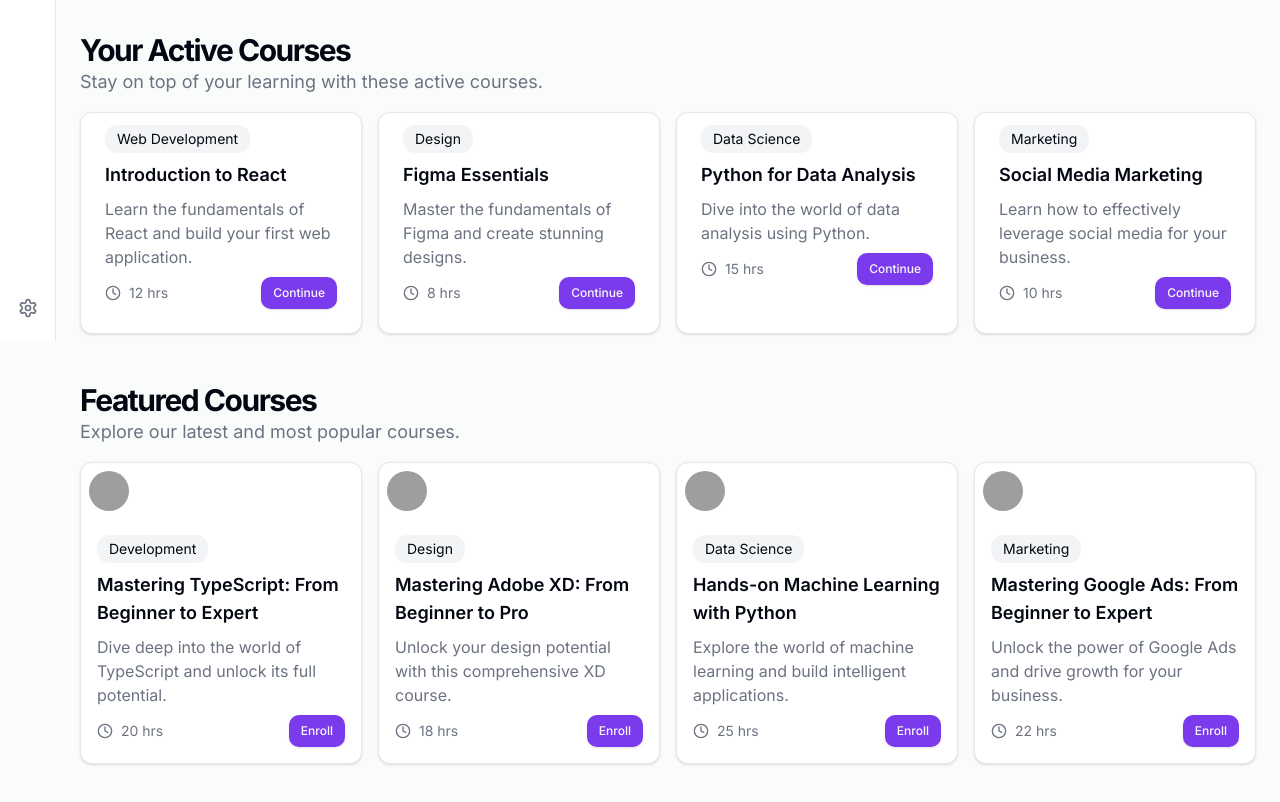
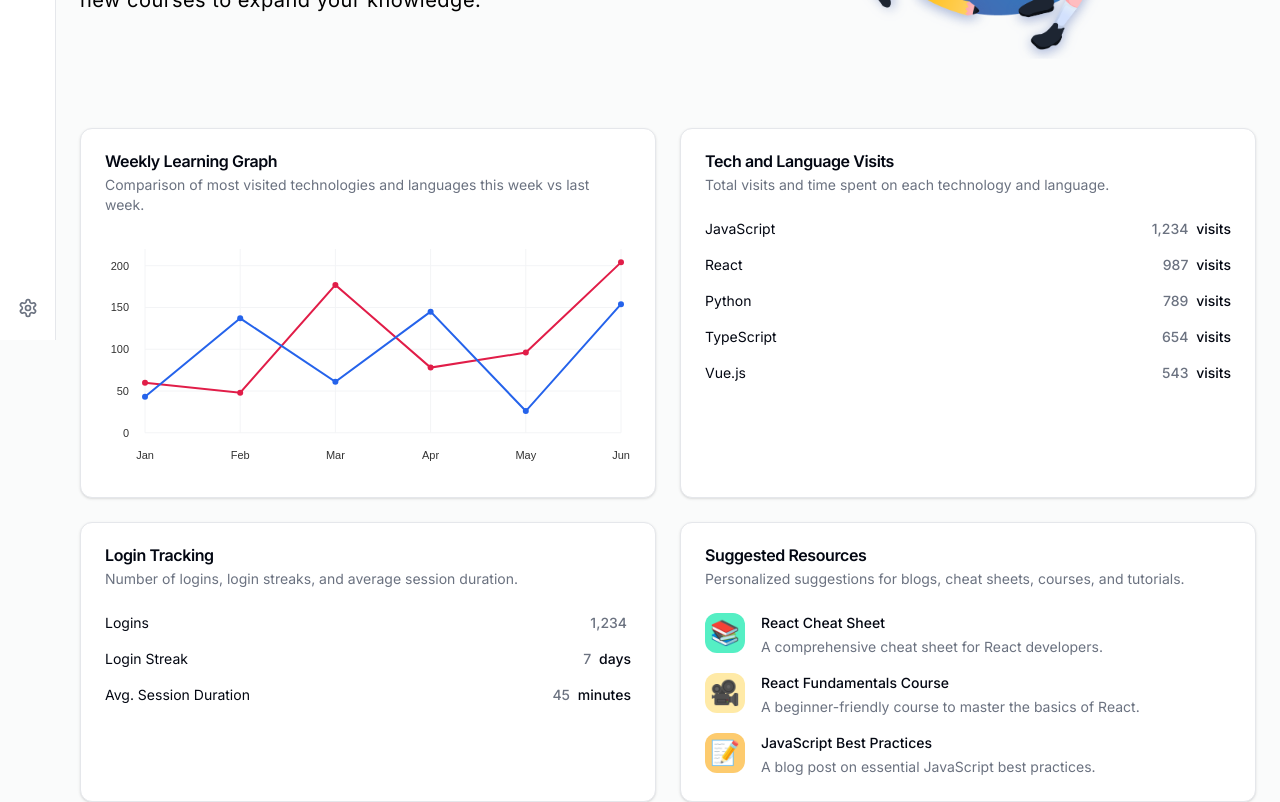
Before and after one commit to dabhivijay2478/Vlearn, a Next.js app: page /dashboard in a window 1280 px wide. Shown: the part 460-1262 px from the top of the page. Built offline with nearby package versions, Linux system fonts and the light colour scheme; grey boxes are pictures that could not be loaded.

Commit message:
Update  dashboard layout

```diff
--- a/app/dashboard/page.jsx
+++ b/app/dashboard/page.jsx
@@ -1,14 +1,12 @@
 'use client'
 import { Button } from "@/components/ui/button"
-import { CardContent, Card } from "@/components/ui/card"
 import { Player } from '@lottiefiles/react-lottie-player';
 import welcomeanimation from "../../animations/lottie/welcome.json";
-import {
-    Avatar,
-    AvatarFallback,
-    AvatarImage,
-} from "@/components/ui/avatar"
 
+import { Card, CardHeader, CardTitle, CardDescription, CardContent } from "@/components/ui/card"
+import { Label } from "@/components/ui/label"
+import { Textarea } from "@/components/ui/textarea"
+import { ResponsiveLine } from "@nivo/line"
 
 import { TextGenerateEffect } from "../../components/ui/text-generate-effect";
 
@@ -31,205 +29,236 @@ export default function Dashboard() {
                     </div>
                     <Player
                         src={welcomeanimation}
-                        className="player w-72 h-72"
+                        className="w-72 h-72 md:w-96 md:h-96"
                         loop
                         autoplay
-
                     />
                 </div>
             </section>
-            <section className="container px-4 md:px-6">
-                <div className="space-y-4">
-                    <div>
-                        <h2 className="text-2xl font-bold tracking-tighter sm:text-3xl">Your Active Courses</h2>
-                        <p className="text-gray-500 md:text-lg dark:text-gray-400">
-                            Stay on top of your learning with these active courses.
-                        </p>
+            <section className="container mx-auto px-4 md:px-6 flex min-h-[calc(100vh_-_theme(spacing.16))] ">
+                <div className="max-w-7xl w-full mx-auto grid gap-6">
+                    <div className="grid gap-6 sm:grid-cols-1 md:grid-cols-2 lg:grid-cols-2">
+                        <Card>
+                            <CardHeader>
+                                <CardTitle>Weekly Learning Graph</CardTitle>
+                                <CardDescription>
+                                    Comparison of most visited technologies and languages this week vs last week.
+                                </CardDescription>
+                            </CardHeader>
+                            <CardContent>
+                                <LineChart className="aspect-[9/4]" />
+                            </CardContent>
+                        </Card>
+                        <Card>
+                            <CardHeader>
+                                <CardTitle>Tech and Language Visits</CardTitle>
+                                <CardDescription>Total visits and time spent on each technology and language.</CardDescription>
+                            </CardHeader>
+                            <CardContent>
+                                <div className="grid gap-4 text-sm">
+                                    <div className="flex items-center justify-between">
+                                        <div>JavaScript</div>
+                                        <div className="font-medium">
+                                            <span className="text-gray-500 dark:text-gray-400 mr-1">1,234</span> visits
                                         </div>
-                    <div className="grid gap-4 sm:grid-cols-2 md:grid-cols-3 lg:grid-cols-4">
+                                    </div>
+                                    <div className="flex items-center justify-between">
+                                        <div>React</div>
+                                        <div className="font-medium">
+                                            <span className="text-gray-500 dark:text-gray-400 mr-1">987</span> visits
+                                        </div>
+                                    </div>
+                                    <div className="flex items-center justify-between">
+                                        <div>Python</div>
+                                        <div className="font-medium">
+                                            <span className="text-gray-500 dark:text-gray-400 mr-1">789</span> visits
+                                        </div>
+                                    </div>
+                                    <div className="flex items-center justify-between">
+                                        <div>TypeScript</div>
+                                        <div className="font-medium">
+                                            <span className="text-gray-500 dark:text-gray-400 mr-1">654</span> visits
+                                        </div>
+                                    </div>
+                                    <div className="flex items-center justify-between">
+                                        <div>Vue.js</div>
+                                        <div className="font-medium">
+                                            <span className="text-gray-500 dark:text-gray-400 mr-1">543</span> visits
+                                        </div>
+                                    </div>
+                                </div>
+                            </CardContent>
+                        </Card>
+                    </div>
+                    <div className="grid gap-6 sm:grid-cols-1 md:grid-cols-2 lg:grid-cols-2">
                         <Card>
-                            <CardContent className="flex flex-col items-start gap-2 mt-3">
-                                <div className="inline-block rounded-lg bg-gray-100 px-3 py-1 text-sm dark:bg-gray-800">
-                                    Web Development
+                            <CardHeader>
+                                <CardTitle>Login Tracking</CardTitle>
+                                <CardDescription>Number of logins, login streaks, and average session duration.</CardDescription>
+                            </CardHeader>
+                            <CardContent>
+                                <div className="grid gap-4 text-sm">
+                                    <div className="flex items-center justify-between">
+                                        <div>Logins</div>
+                                        <div className="font-medium">
+                                            <span className="text-gray-500 dark:text-gray-400 mr-1">1,234</span>
                                         </div>
-                                <h3 className="text-lg font-semibold">Introduction to React</h3>
-                                <p className="text-gray-500 dark:text-gray-400">
-                                    Learn the fundamentals of React and build your first web application.
-                                </p>
-                                <div className="mt-auto flex w-full items-center justify-between">
-                                    <div className="flex items-center gap-2">
-                                        <ClockIcon className="h-4 w-4 text-gray-500 dark:text-gray-400" />
-                                        <span className="text-sm text-gray-500 dark:text-gray-400">12 hrs</span>
                                     </div>
-                                    <Button size="sm">Continue</Button>
+                                    <div className="flex items-center justify-between">
+                                        <div>Login Streak</div>
+                                        <div className="font-medium">
+                                            <span className="text-gray-500 dark:text-gray-400 mr-1">7</span> days
+                                        </div>
+                                    </div>
+                                    <div className="flex items-center justify-between">
+                                        <div>Avg. Session Duration</div>
+                                        <div className="font-medium">
+                                            <span className="text-gray-500 dark:text-gray-400 mr-1">45</span> minutes
+                                        </div>
+                                    </div>
                                 </div>
                             </CardContent>
                         </Card>
                         <Card>
-                            <CardContent className="flex flex-col items-start gap-2  mt-3">
-                                <div className="inline-block rounded-lg bg-gray-100 px-3 py-1 text-sm dark:bg-gray-800">Design</div>
-                                <h3 className="text-lg font-semibold">Figma Essentials</h3>
-                                <p className="text-gray-500 dark:text-gray-400">
-                                    Master the fundamentals of Figma and create stunning designs.
-                                </p>
-                                <div className="mt-auto flex w-full items-center justify-between">
-                                    <div className="flex items-center gap-2">
-                                        <ClockIcon className="h-4 w-4 text-gray-500 dark:text-gray-400" />
-                                        <span className="text-sm text-gray-500 dark:text-gray-400">8 hrs</span>
+                            <CardHeader>
+                                <CardTitle>Suggested Resources</CardTitle>
+                                <CardDescription>Personalized suggestions for blogs, cheat sheets, courses, and tutorials.</CardDescription>
+                            </CardHeader>
+                            <CardContent>
+                                <div className="grid gap-4 text-sm">
+                                    <div className="flex items-start gap-4">
+                                        <div className="rounded-lg w-10 h-10 bg-[#55efc4] text-2xl flex items-center justify-center">
+                                            📚
                                         </div>
-                                    <Button size="sm">Continue</Button>
+                                        <div className="grid gap-1">
+                                            <div className="font-medium">React Cheat Sheet</div>
+                                            <div className="text-gray-500 dark:text-gray-400">
+                                                A comprehensive cheat sheet for React developers.
                                             </div>
-                            </CardContent>
-                        </Card>
-                        <Card>
-                            <CardContent className="flex flex-col items-start gap-2  mt-3">
-                                <div className="inline-block rounded-lg bg-gray-100 px-3 py-1 text-sm dark:bg-gray-800">
-                                    Data Science
                                         </div>
-                                <h3 className="text-lg font-semibold">Python for Data Analysis</h3>
-                                <p className="text-gray-500 dark:text-gray-400">Dive into the world of data analysis using Python.</p>
-                                <div className="mt-auto flex w-full items-center justify-between">
-                                    <div className="flex items-center gap-2">
-                                        <ClockIcon className="h-4 w-4 text-gray-500 dark:text-gray-400" />
-                                        <span className="text-sm text-gray-500 dark:text-gray-400">15 hrs</span>
                                     </div>
-                                    <Button size="sm">Continue</Button>
+                                    <div className="flex items-start gap-4">
+                                        <div className="rounded-lg w-10 h-10 bg-[#ffeaa7] text-2xl flex items-center justify-center">
+                                            🎥
                                         </div>
-                            </CardContent>
-                        </Card>
-                        <Card>
-                            <CardContent className="flex flex-col items-start gap-2  mt-3">
-                                <div className="inline-block rounded-lg bg-gray-100 px-3 py-1 text-sm dark:bg-gray-800">Marketing</div>
-                                <h3 className="text-lg font-semibold">Social Media Marketing</h3>
-                                <p className="text-gray-500 dark:text-gray-400">
-                                    Learn how to effectively leverage social media for your business.
-                                </p>
-                                <div className="mt-auto flex w-full items-center justify-between">
-                                    <div className="flex items-center gap-2">
-                                        <ClockIcon className="h-4 w-4 text-gray-500 dark:text-gray-400" />
-                                        <span className="text-sm text-gray-500 dark:text-gray-400">10 hrs</span>
+                                        <div className="grid gap-1">
+                                            <div className="font-medium">React Fundamentals Course</div>
+                                            <div className="text-gray-500 dark:text-gray-400">
+                                                A beginner-friendly course to master the basics of React.
                                             </div>
-                                    <Button size="sm">Continue</Button>
+                                        </div>
+                                    </div>
+                                    <div className="flex items-start gap-4">
+                                        <div className="rounded-lg w-10 h-10 bg-[#fdcb6e] text-2xl flex items-center justify-center">
+                                            📝
+                                        </div>
+                                        <div className="grid gap-1">
+                                            <div className="font-medium">JavaScript Best Practices</div>
+                                            <div className="text-gray-500 dark:text-gray-400">
+                                                A blog post on essential JavaScript best practices.
+                                            </div>
+                                        </div>
+                                    </div>
                                 </div>
                             </CardContent>
                         </Card>
                     </div>
+                    <Card>
+                        <CardHeader>
+                            <CardTitle>Feedback and Suggestions</CardTitle>
+                            <CardDescription>Let us know how we can improve your learning experience.</CardDescription>
+                        </CardHeader>
+                        <CardContent>
+                            <form className="grid gap-4">
+                                <div className="space-y-1">
+                                    <Label htmlFor="feedback">Feedback</Label>
+                                    <Textarea id="feedback" rows={3} placeholder="Share your thoughts..." />
                                 </div>
-            </section>
-            <section className="container px-4 md:px-6">
-                <div className="space-y-4">
-                    <div>
-                        <h2 className="text-2xl font-bold tracking-tighter sm:text-3xl">Featured Courses</h2>
-                        <p className="text-gray-500 md:text-lg dark:text-gray-400">Explore our latest and most popular courses.</p>
+                                <div className="space-y-1">
+                                    <Label htmlFor="suggestion">Suggestion</Label>
+                                    <Textarea id="suggestion" rows={3} placeholder="What would you like to see?" />
                                 </div>
-                    <div className="grid gap-4 sm:grid-cols-2 md:grid-cols-3 lg:grid-cols-4">
-                        <Card >
-                            <Avatar className="m-2 " >
-                                <AvatarImage src="https://github.com/shadcn.png" alt="@shadcn" />
-                                <AvatarFallback>CN</AvatarFallback>
-                            </Avatar>
-                            <CardContent className="space-y-2 p-4">
-                                <div className="inline-block rounded-lg bg-gray-100 px-3 py-1 text-sm dark:bg-gray-800">
-                                    Development
-                                </div>
-                                <h3 className="text-lg font-semibold">Mastering TypeScript: From Beginner to Expert</h3>
-                                <p className="text-gray-500 dark:text-gray-400">
-                                    Dive deep into the world of TypeScript and unlock its full potential.
-                                </p>
-                                <div className="flex items-center justify-between">
-                                    <div className="flex items-center gap-2">
-                                        <ClockIcon className="h-4 w-4 text-gray-500 dark:text-gray-400" />
-                                        <span className="text-sm text-gray-500 dark:text-gray-400">20 hrs</span>
-                                    </div>
-                                    <Button size="sm">Enroll</Button>
-                                </div>
+                                <Button type="submit" className="justify-self-end">
+                                    Submit
+                                </Button>
+                            </form>
                         </CardContent>
                     </Card>
-                        <Card>
-                            <Avatar className="m-2 " >
-                                <AvatarImage src="https://github.com/shadcn.png" alt="@shadcn" />
-                                <AvatarFallback>CN</AvatarFallback>
-                            </Avatar>
-                            <CardContent className="space-y-2 p-4">
-                                <div className="inline-block rounded-lg bg-gray-100 px-3 py-1 text-sm dark:bg-gray-800">Design</div>
-                                <h3 className="text-lg font-semibold">Mastering Adobe XD: From Beginner to Pro</h3>
-                                <p className="text-gray-500 dark:text-gray-400">
-                                    Unlock your design potential with this comprehensive XD course.
-                                </p>
-                                <div className="flex items-center justify-between">
-                                    <div className="flex items-center gap-2">
-                                        <ClockIcon className="h-4 w-4 text-gray-500 dark:text-gray-400" />
-                                        <span className="text-sm text-gray-500 dark:text-gray-400">18 hrs</span>
-                                    </div>
-                                    <Button size="sm">Enroll</Button>
-                                </div>
-                            </CardContent>
-                        </Card>
-                        <Card>
-                            <Avatar className="m-2 " >
-                                <AvatarImage src="https://github.com/shadcn.png" alt="@shadcn" />
-                                <AvatarFallback>CN</AvatarFallback>
-                            </Avatar>
-                            <CardContent className="space-y-2 p-4">
-                                <div className="inline-block rounded-lg bg-gray-100 px-3 py-1 text-sm dark:bg-gray-800">
-                                    Data Science
-                                </div>
-                                <h3 className="text-lg font-semibold">Hands-on Machine Learning with Python</h3>
-                                <p className="text-gray-500 dark:text-gray-400">
-                                    Explore the world of machine learning and build intelligent applications.
-                                </p>
-                                <div className="flex items-center justify-between">
-                                    <div className="flex items-center gap-2">
-                                        <ClockIcon className="h-4 w-4 text-gray-500 dark:text-gray-400" />
-                                        <span className="text-sm text-gray-500 dark:text-gray-400">25 hrs</span>
-                                    </div>
-                                    <Button size="sm">Enroll</Button>
-                                </div>
-                            </CardContent>
-                        </Card>
-                        <Card>
-                            <Avatar className="m-2 " >
-                                <AvatarImage src="https://github.com/shadcn.png" alt="@shadcn" />
-                                <AvatarFallback>CN</AvatarFallback>
-                            </Avatar>
-                            <CardContent className="space-y-2 p-4">
-                                <div className="inline-block rounded-lg bg-gray-100 px-3 py-1 text-sm dark:bg-gray-800">Marketing</div>
-                                <h3 className="text-lg font-semibold">Mastering Google Ads: From Beginner to Expert</h3>
-                                <p className="text-gray-500 dark:text-gray-400">
-                                    Unlock the power of Google Ads and drive growth for your business.
-                                </p>
-                                <div className="flex items-center justify-between">
-                                    <div className="flex items-center gap-2">
-                                        <ClockIcon className="h-4 w-4 text-gray-500 dark:text-gray-400" />
-                                        <span className="text-sm text-gray-500 dark:text-gray-400">22 hrs</span>
-                                    </div>
-                                    <Button size="sm">Enroll</Button>
-                                </div>
-                            </CardContent>
-                        </Card>
-                    </div>
                 </div>
             </section>
         </main>
     )
 }
 
-function ClockIcon(props) {
+function LineChart(props) {
     return (
-        <svg
-            {...props}
-            xmlns="http://www.w3.org/2000/svg"
-            width="24"
-            height="24"
-            viewBox="0 0 24 24"
-            fill="none"
-            stroke="currentColor"
-            strokeWidth="2"
-            strokeLinecap="round"
-            strokeLinejoin="round"
-        >
-            <circle cx="12" cy="12" r="10" />
-            <polyline points="12 6 12 12 16 14" />
-        </svg>
+        <div {...props}>
+            <ResponsiveLine
+                data={[
+                    {
+                        id: "Desktop",
+                        data: [
+                            { x: "Jan", y: 43 },
+                            { x: "Feb", y: 137 },
+                            { x: "Mar", y: 61 },
+                            { x: "Apr", y: 145 },
+                            { x: "May", y: 26 },
+                            { x: "Jun", y: 154 },
+                        ],
+                    },
+                    {
+                        id: "Mobile",
+                        data: [
+                            { x: "Jan", y: 60 },
+                            { x: "Feb", y: 48 },
+                            { x: "Mar", y: 177 },
+                            { x: "Apr", y: 78 },
+                            { x: "May", y: 96 },
+                            { x: "Jun", y: 204 },
+                        ],
+                    },
+                ]}
+                margin={{ top: 10, right: 10, bottom: 40, left: 40 }}
+                xScale={{
+                    type: "point",
+                }}
+                yScale={{
+                    type: "linear",
+                }}
+                axisTop={null}
+                axisRight={null}
+                axisBottom={{
+                    tickSize: 0,
+                    tickPadding: 16,
+                }}
+                axisLeft={{
+                    tickSize: 0,
+                    tickValues: 5,
+                    tickPadding: 16,
+                }}
+                colors={["#2563eb", "#e11d48"]}
+                pointSize={6}
+                useMesh={true}
+                gridYValues={6}
+                theme={{
+                    tooltip: {
+                        chip: {
+                            borderRadius: "9999px",
+                        },
+                        container: {
+                            fontSize: "12px",
+                            textTransform: "capitalize",
+                            borderRadius: "6px",
+                        },
+                    },
+                    grid: {
+                        line: {
+                            stroke: "#f3f4f6",
+                        },
+                    },
+                }}
+                role="application"
+            />
+        </div>
     )
 }
```
Lines whose indentation alone changed are shown as unchanged.
